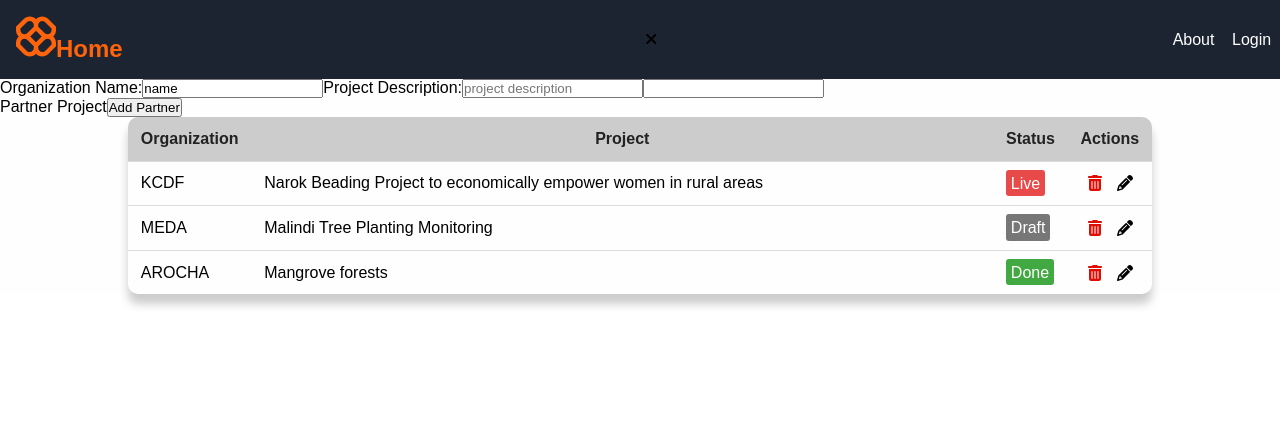
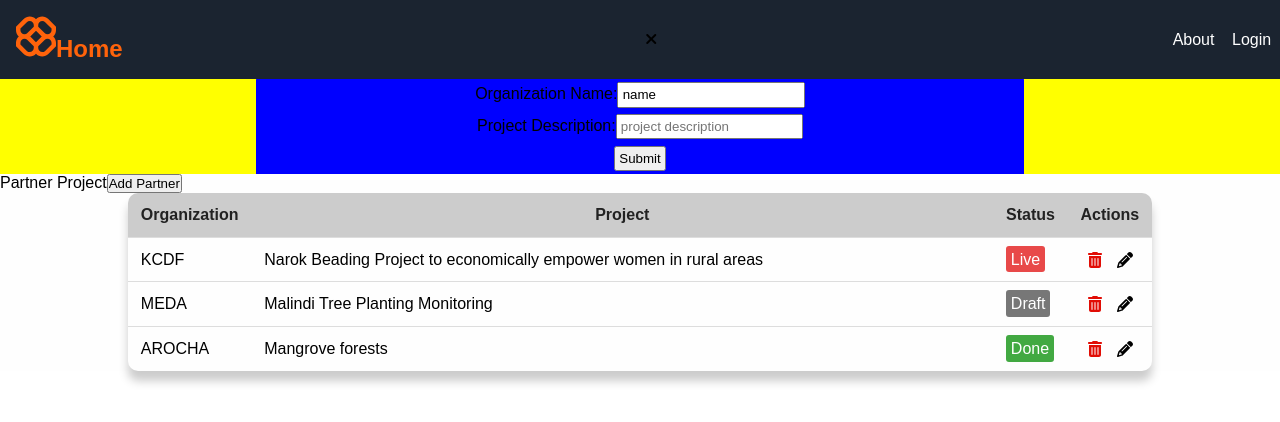
Before and after one commit to OlgaNadongo/grant-mgt-system, a React (Create React App) app: page /partnerform in a window 1280 px wide. Shown: the top 422 px of the page. Built offline with nearby package versions, Linux system fonts and the light colour scheme.

Commit message:
creating a form that enables the admin to add a new partner organization

```diff
--- a/src/components/Dashboard/Partnerform.css
+++ b/src/components/Dashboard/Partnerform.css
@@ -0,0 +1,21 @@
+.formWrapper{
+    width:100%;
+
+    background-color: yellow;
+}
+
+.form{
+    display: flex;
+    flex-direction:column;
+    justify-content: center;
+    align-items: center;
+    margin:auto ;
+    width:60%;
+    background-color: blue;
+    border-radius: 0.5px;
+}
+
+.form label,
+.form input{
+    padding: 0.2rem;
+}
--- a/src/components/Dashboard/Partnerform.js
+++ b/src/components/Dashboard/Partnerform.js
@@ -1,9 +1,10 @@
 import React from "react";
+import './Partnerform.css'
 
 function Partnerform(){
     return(
-        <div>
-            <form>
+        <div className='formWrapper'>
+            <form className='form'>
                <label>
                 Organization Name:
                 <input type='text'value='name'/>
@@ -14,7 +15,7 @@ function Partnerform(){
                   <input type='text' placeholder="project description"/>
                </label>
                <label>
-                 <input type='choice'/>
+                 <input type='submit'/>
                 </label>
 
             </form>
```
